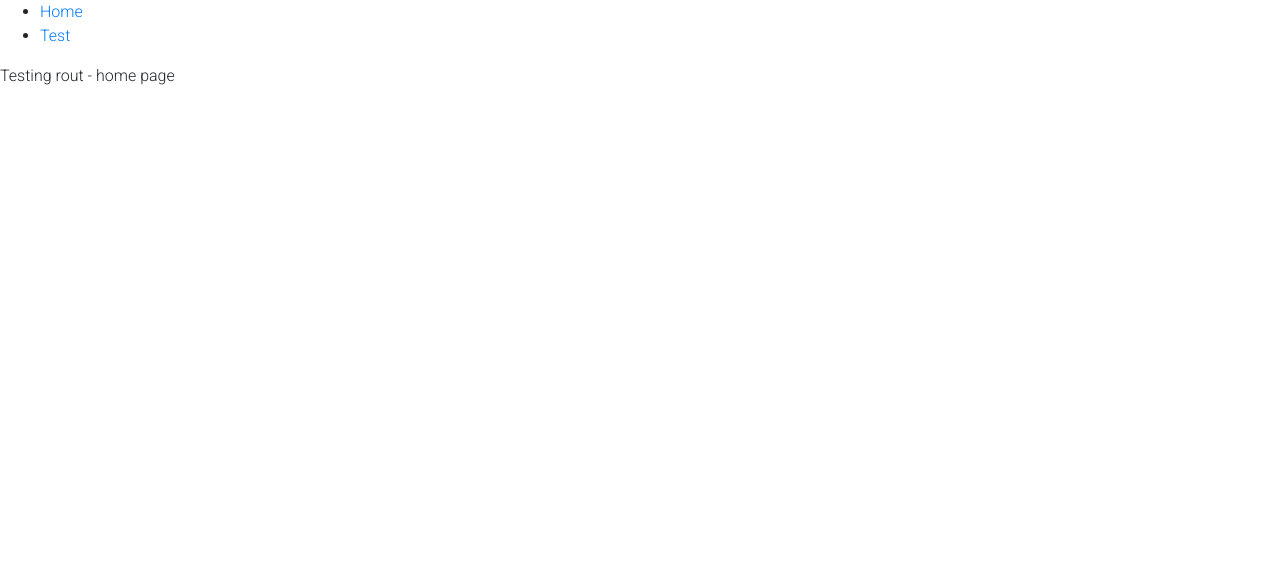
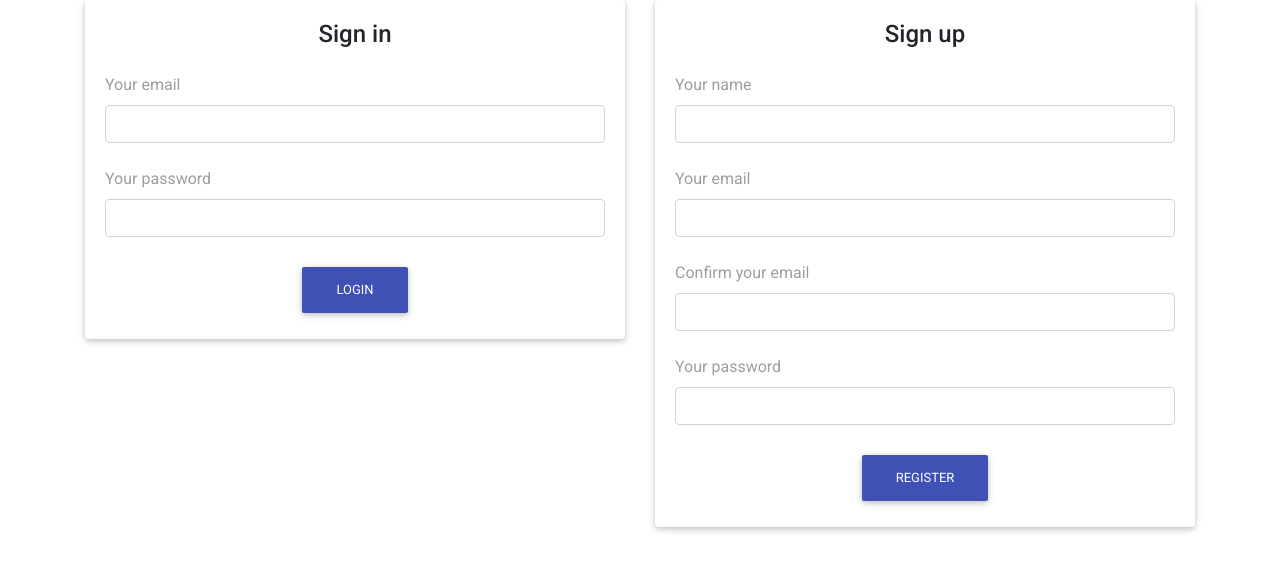
Before and after one commit to JoannaGulacz/Bookswap, a React (Create React App) app in the folder client/: page / in a window 1280 px wide. Shown: the top 570 px of the page. Built offline with nearby package versions, Linux system fonts and the light colour scheme.

Commit message:
login & register forms added

```diff
--- /dev/null
+++ b/client/src/components/FormCard.js
@@ -0,0 +1,12 @@
+import React, { Component } from 'react';
+import { MDBContainer, MDBRow, MDBCol, MDBBtn, MDBCard, MDBCardBody } from 'mdbreact';
+
+const FormCard = props => {
+    return (
+        <MDBContainer>
+            <MDBRow>{props.children}</MDBRow>
+        </MDBContainer>
+    );
+};
+
+export default FormCard;
--- /dev/null
+++ b/client/src/components/LoginForm.js
@@ -0,0 +1,60 @@
+import React, { Component } from 'react';
+import { MDBContainer, MDBRow, MDBCol, MDBBtn, MDBCard, MDBCardBody } from 'mdbreact';
+
+export default class LoginForm extends Component {
+    constructor(props) {
+        super(props);
+        this.state = {
+            email: '',
+            password: '',
+        };
+    }
+    handleInputChange = event => {
+        const { value, name } = event.target;
+        this.setState({
+            [name]: value,
+        });
+    };
+    onSubmit = event => {
+        event.preventDefault();
+    };
+    render() {
+        return (
+            <MDBCol md="6">
+                <MDBCard>
+                    <MDBCardBody>
+                        <form onSubmit={this.onSubmit}>
+                            <p className="h4 text-center mb-4">Sign in</p>
+                            <label htmlFor="defaultFormLoginEmailEx" className="grey-text">
+                                Your email
+                            </label>
+                            <input
+                                type="email"
+                                id="defaultFormLoginEmailEx"
+                                className="form-control"
+                                onChange={this.handleInputChange}
+                                required
+                            />
+                            <br />
+                            <label htmlFor="defaultFormLoginPasswordEx" className="grey-text">
+                                Your password
+                            </label>
+                            <input
+                                type="password"
+                                id="defaultFormLoginPasswordEx"
+                                className="form-control"
+                                onChange={this.handleInputChange}
+                                required
+                            />
+                            <div className="text-center mt-4">
+                                <MDBBtn color="indigo" type="submit">
+                                    Login
+                                </MDBBtn>
+                            </div>
+                        </form>
+                    </MDBCardBody>
+                </MDBCard>
+            </MDBCol>
+        );
+    }
+}
--- /dev/null
+++ b/client/src/components/RegisterForm.js
@@ -0,0 +1,42 @@
+import React from 'react';
+import { MDBContainer, MDBRow, MDBCol, MDBBtn, MDBCard, MDBCardBody, MDBIcon } from 'mdbreact';
+
+const RegisterForm = () => {
+    return (
+        <MDBCol md="6">
+            <MDBCard>
+                <MDBCardBody>
+                    <form>
+                        <p className="h4 text-center mb-4">Sign up</p>
+                        <label htmlFor="defaultFormRegisterNameEx" className="grey-text">
+                            Your name
+                        </label>
+                        <input type="text" id="defaultFormRegisterNameEx" className="form-control" />
+                        <br />
+                        <label htmlFor="defaultFormRegisterEmailEx" className="grey-text">
+                            Your email
+                        </label>
+                        <input type="email" id="defaultFormRegisterEmailEx" className="form-control" />
+                        <br />
+                        <label htmlFor="defaultFormRegisterConfirmEx" className="grey-text">
+                            Confirm your email
+                        </label>
+                        <input type="email" id="defaultFormRegisterConfirmEx" className="form-control" />
+                        <br />
+                        <label htmlFor="defaultFormRegisterPasswordEx" className="grey-text">
+                            Your password
+                        </label>
+                        <input type="password" id="defaultFormRegisterPasswordEx" className="form-control" />
+                        <div className="text-center mt-4">
+                            <MDBBtn color="indigo" type="submit">
+                                Register
+                            </MDBBtn>
+                        </div>
+                    </form>
+                </MDBCardBody>
+            </MDBCard>
+        </MDBCol>
+    );
+};
+
+export default RegisterForm;
--- a/client/src/index.js
+++ b/client/src/index.js
@@ -9,7 +9,7 @@ import Root from './pages/root';
 import * as serviceWorker from './serviceWorker';
 
 //ReactDOM.render(<App />, document.getElementById('root'));
-ReactDOM.render(<Root />, document.getElementById('root'));
+//ReactDOM.render(<Root />, document.getElementById('root'));
 
 // TESTING Menu component [Adam] - don't remove these comments:
 //import DropdownButton from './components/DropdownButton';
@@ -17,4 +17,15 @@ ReactDOM.render(<Root />, document.getElementById('root'));
 //ReactDOM.render(<DropdownButton />, document.getElementById('root'));
 //ReactDOM.render(<Menu><DropdownButton /></Menu>, document.getElementById('root'));
 
+import FormCard from './components/FormCard';
+import LoginForm from './components/LoginForm';
+import RegisterForm from './components/RegisterForm';
+ReactDOM.render(
+    <FormCard>
+        <LoginForm />
+        <RegisterForm />
+    </FormCard>,
+    document.getElementById('root')
+);
+
 serviceWorker.unregister();
```
